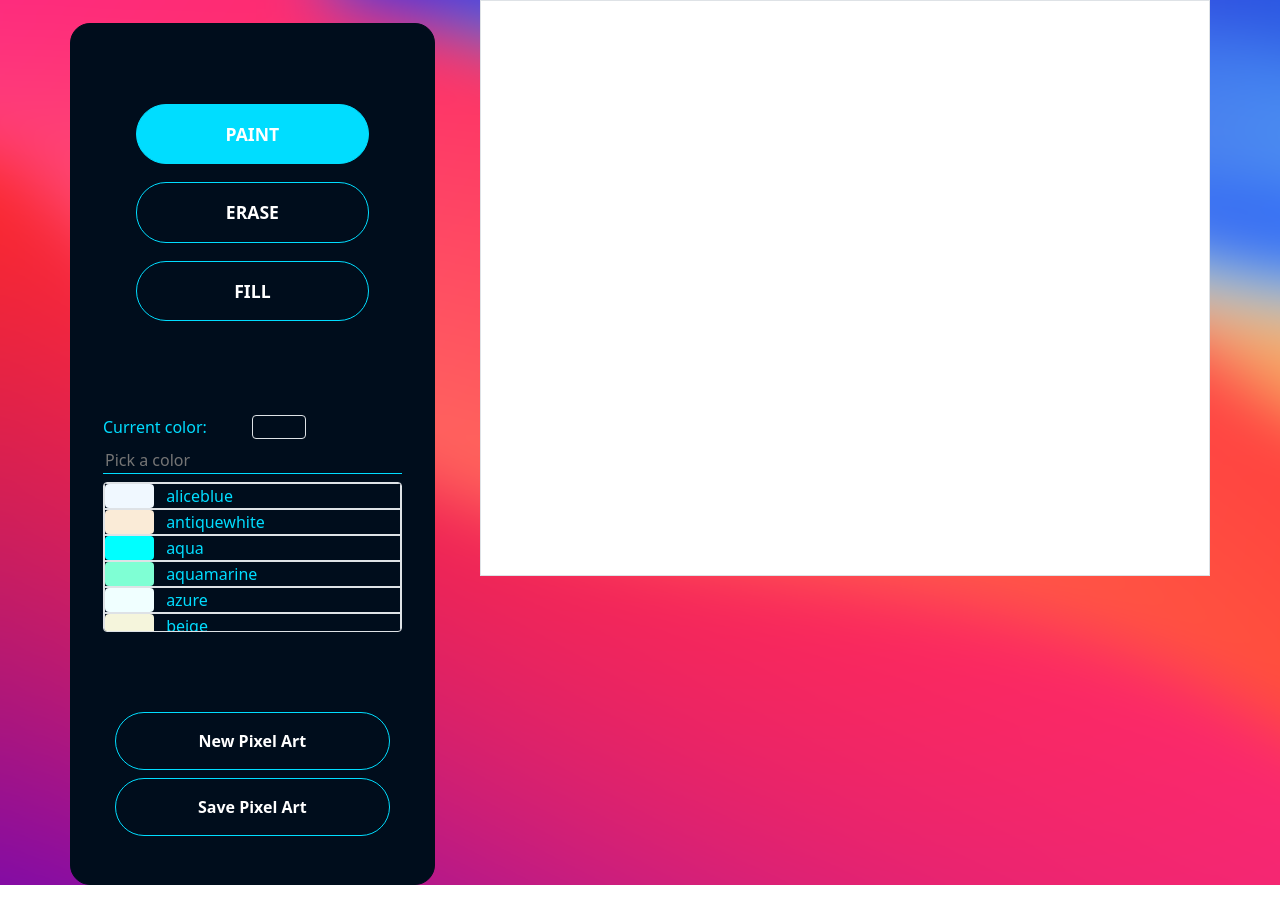
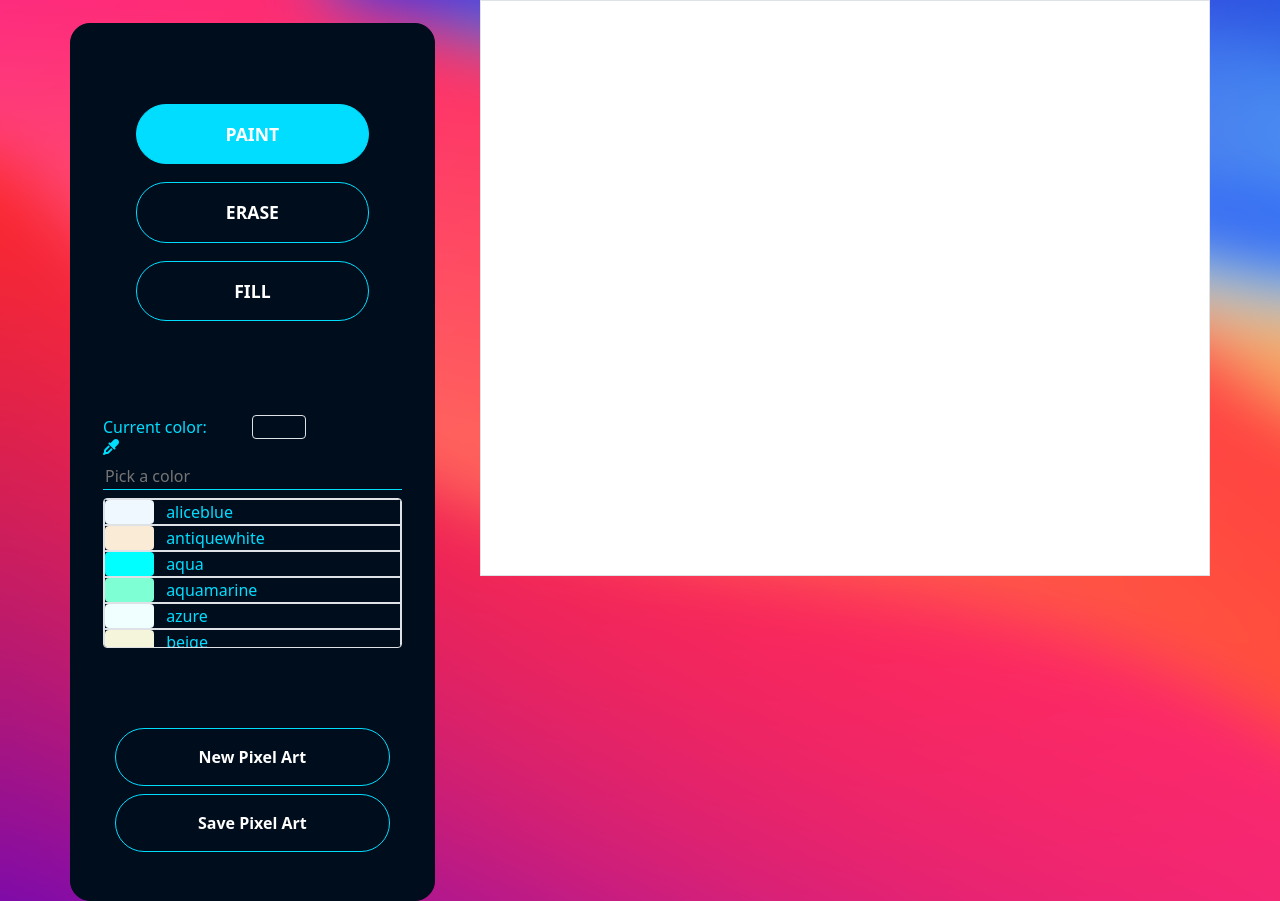
Before and after one commit to VaughnValle/bfs-visualizer, a React (Create React App) app in the folder frontend/: page / in a window 1280 px wide. Built offline with nearby package versions, Linux system fonts and the light colour scheme; the HTML template or start-up script is replaced by a standard one.

Commit message:
[Feature][Sheen] Added color picker

```diff
--- a/frontend/public/index.html
+++ b/frontend/public/index.html
@@ -15,6 +15,7 @@
     <!-- CSS only -->
     <link href="https://cdn.jsdelivr.net/npm/bootstrap@5.0.1/dist/css/bootstrap.min.css" rel="stylesheet" integrity="sha384-+0n0xVW2eSR5OomGNYDnhzAbDsOXxcvSN1TPprVMTNDbiYZCxYbOOl7+AMvyTG2x" crossorigin="anonymous">
     <script src="https://cdn.jsdelivr.net/npm/bootstrap@5.0.1/dist/js/bootstrap.bundle.min.js" integrity="sha384-gtEjrD/SeCtmISkJkNUaaKMoLD0//ElJ19smozuHV6z3Iehds+3Ulb9Bn9Plx0x4" crossorigin="anonymous"></script>
+    <script src="https://kit.fontawesome.com/12aeea59b0.js" crossorigin="anonymous"></script>
     <title>React App</title>
   </head>
   <body>
--- a/frontend/src/App.js
+++ b/frontend/src/App.js
@@ -10,6 +10,7 @@ function App() {
   const [gridState, setGridState] = useState(initialGridState);
   const [actionType, setActionType] = useState(PAINT);
   const [color, setColor] = useState();
+  const [colorPickerState, setColorPickerState] = useState(false);
 
   return (
     <div className="App container" style={{cursor:'pointer'}}>
@@ -19,12 +20,16 @@ function App() {
           setColor={setColor}
           actionType={actionType}
           setActionType={setActionType}
+          setColorPickerState={setColorPickerState}
         />
         <Grid
           color={color}
+          setColor={setColor}
           actionType={actionType}
           gridState={gridState}
           setGridState={setGridState}
+          colorPickerState={colorPickerState}
+          setColorPickerState={setColorPickerState}
         />
       </div>
     </div>
--- a/frontend/src/components/ColorSearch.js
+++ b/frontend/src/components/ColorSearch.js
@@ -2,7 +2,11 @@ import React, { useState } from 'react'
 import COLORS from '../constants/Colors';
 import { extractMatchingColors } from '../helpers/Colors';
 
-const ColorSearch = ({ color, setColor }) => {
+const ColorSearch = ({
+    color,
+    setColor,
+    setColorPickerState,
+}) => {
 
     const [searchQuery, setSearchQuery] = useState('');
 
@@ -11,6 +15,7 @@ const ColorSearch = ({ color, setColor }) => {
             <div className="row mb-2">
                 <div className="col-6">Current color:</div>
                 <div className="col-2 rounded border" style={{backgroundColor: color}}></div>
+                <i class="fas fa-eye-dropper" onClick={() => setColorPickerState(true)}></i>
             </div>
             <input
                 id="color-search"
--- a/frontend/src/components/Grid.js
+++ b/frontend/src/components/Grid.js
@@ -9,6 +9,9 @@ const Grid = ({
     gridState,
     setGridState,
     color,
+    setColor,
+    colorPickerState,
+    setColorPickerState,
 }) => {
 
     const [mouseDown, setMouseDown] = useState(false);
@@ -40,6 +43,20 @@ const Grid = ({
         setGridState(newGridState);
     }
 
+    const handleMouseDown = (rowInd, colInd) => {
+        if (colorPickerState) {
+            setColor(gridState[rowInd][colInd]);
+            setColorPickerState(false);
+            return;
+        }
+        setMouseDown(true);
+        onCellHover({
+            rowInd,
+            colInd,
+            fromCellClick: true,
+        });
+    }
+
     const renderedGrid = (
         <>
         {gridState.map((row, rowInd) => <tr key={rowInd}>{
@@ -47,14 +64,7 @@ const Grid = ({
             return (
             <td className="grid-cell"
                 style={{backgroundColor: hex}}
-                onMouseDown={() => {
-                    setMouseDown(true);
-                    onCellHover({
-                        rowInd,
-                        colInd,
-                        fromCellClick: true,
-                    });
-                }}
+                onMouseDown={() => handleMouseDown(rowInd, colInd)}
                 onMouseUp={() => setMouseDown(false)}
                 onMouseOver={() => onCellHover({rowInd, colInd})}
                 key={colInd}>
--- a/frontend/src/components/ToolsContainer.js
+++ b/frontend/src/components/ToolsContainer.js
@@ -7,7 +7,9 @@ const ToolsContainer = ({
     color,
     setColor,
     actionType,
-    setActionType
+    setActionType,
+    colorPickerState,
+    setColorPickerState,
 }) => {
     return(
         <div className="col-2 border" id="left-container">
@@ -18,7 +20,11 @@ const ToolsContainer = ({
                 />
             </div>
             <div className="row py-0 my-3" id="color-search-container">
-                <ColorSearch setColor={setColor} color={color}/>
+                <ColorSearch
+                    setColor={setColor}
+                    color={color}
+                    setColorPickerState={setColorPickerState}
+                />
             </div>
             <div className="row" id="new-pixel-art">
                 <button
```
